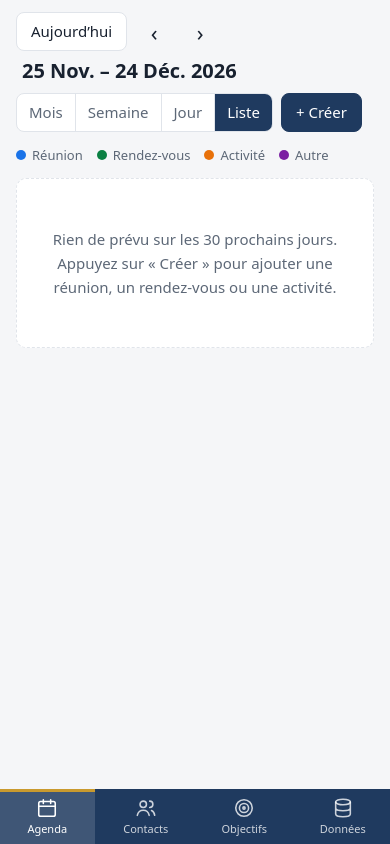
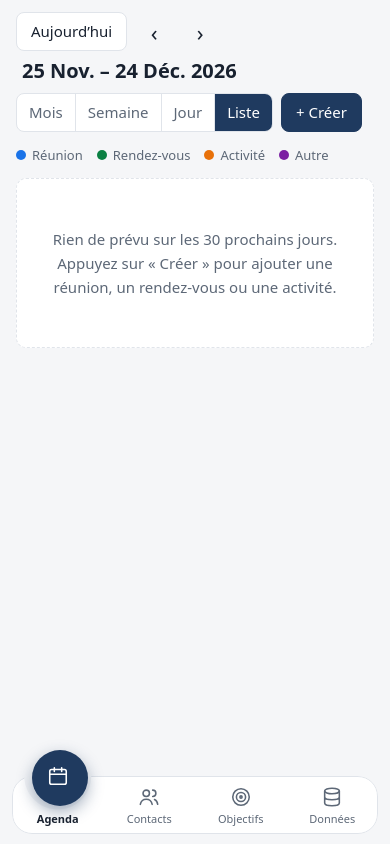
Before and after one commit to NexusCEO/consilium, a website with bundled scripts: page index.html in a window 390 px wide. Built offline with nearby package versions, Linux system fonts and the light colour scheme.

Commit message:
feat: barre de navigation mobile à encoche animée

```diff
--- a/css/styles.css
+++ b/css/styles.css
@@ -318,7 +318,16 @@ textarea { min-height: 84px; resize: vertical; }
 .toast .icon-btn { width: 32px; height: 32px; font-size: 20px; color: inherit; }
 .toast .icon-btn:hover { background: rgb(127 127 127 / .2); }
 
+/* Position de l'encoche animable (sinon elle saute d'un onglet à l'autre). */
+@property --notch-x {
+  syntax: "<length-percentage>";
+  inherits: true;
+  initial-value: 12.5%;
+}
+
 @media (prefers-reduced-motion: no-preference) {
+  .nav { transition: --notch-x .35s cubic-bezier(.3, .7, .2, 1); }
+  .nav a svg { transition: transform .35s cubic-bezier(.3, .7, .2, 1), color .2s; }
   .modal { transform: translateY(8px) scale(.98); }
   .modal[open]:where(:not([data-closing])) { transform: none; }
   @starting-style { .modal[open]:where(:not([data-closing])) { transform: translateY(8px) scale(.98); } }
@@ -338,11 +347,47 @@ textarea { min-height: 84px; resize: vertical; }
 /* Mobile */
 @media (max-width: 760px) {
   .app { grid-template-columns: 1fr; grid-template-rows: minmax(0, 1fr) auto; }
-  .sidebar { order: 2; padding: 0 0 env(safe-area-inset-bottom); gap: 0; }
+  /* Barre « magique » : l'onglet actif monte dans un cercle logé dans une encoche qui glisse. */
+  .sidebar { order: 2; padding: 30px 12px calc(10px + env(safe-area-inset-bottom)); gap: 0; background: var(--bg); color: var(--text); }
   .brand { display: none; }
-  .nav { flex-direction: row; }
-  .nav a { flex: 1; flex-direction: column; gap: 2px; padding: 8px 2px; border-radius: 0; font-size: 11px; }
-  .nav a[aria-current="page"] { box-shadow: inset 0 3px 0 var(--accent); }
+  .nav {
+    --notch-x: calc((var(--active, 0) + .5) * 25%);
+    position: relative;
+    isolation: isolate;
+    display: grid;
+    grid-template-columns: repeat(4, 1fr);
+    gap: 0;
+  }
+  /* Fond de la barre, creusé d'une encoche ronde sous l'onglet actif. */
+  .nav::after {
+    content: "";
+    position: absolute;
+    inset: 0;
+    z-index: -2;
+    border-radius: 20px;
+    background: var(--surface);
+    border: 1px solid var(--border);
+    mask: radial-gradient(circle 34px at var(--notch-x) 0, #0000 97%, #000 100%);
+  }
+  /* Cercle de l'onglet actif. */
+  .nav::before {
+    content: "";
+    position: absolute;
+    top: -26px;
+    left: var(--notch-x);
+    z-index: -1;
+    width: 52px;
+    height: 52px;
+    margin-left: -26px;
+    border-radius: 50%;
+    border: 2px solid transparent; /* reste visible en mode contraste élevé */
+    background: var(--primary);
+    box-shadow: 0 6px 16px color-mix(in srgb, var(--primary) 40%, transparent);
+  }
+  .nav a { flex-direction: column; gap: 3px; padding: 10px 2px 8px; border-radius: 0; font-size: 11px; color: var(--muted); }
+  .nav a:hover { background: none; color: var(--text); }
+  .nav a[aria-current="page"] { background: none; box-shadow: none; color: var(--text); font-weight: 700; }
+  .nav a[aria-current="page"] svg { color: var(--on-primary); transform: translateY(-21px); }
   .view { padding: 12px 16px; }
   .page-title { font-size: 20px; }
   .toolbar-group.grow { justify-content: flex-start; flex-basis: 100%; }
--- a/js/app.js
+++ b/js/app.js
@@ -43,7 +43,9 @@ function currentRoute() {
 
 function render() {
   const route = currentRoute();
-  document.querySelectorAll('[data-route]').forEach((a) => {
+  const links = [...document.querySelectorAll('.nav [data-route]')];
+  document.querySelector('.nav').style.setProperty('--active', String(Math.max(0, links.findIndex((a) => a.dataset.route === route))));
+  links.forEach((a) => {
     if (a.dataset.route === route) a.setAttribute('aria-current', 'page');
     else a.removeAttribute('aria-current');
   });
--- a/sw.js
+++ b/sw.js
@@ -1,5 +1,5 @@
 // Réseau d'abord (toujours la dernière version), cache en secours (hors ligne).
-const CACHE = 'consilium-v6';
+const CACHE = 'consilium-v7';
 const DATA_CACHE = 'consilium-data'; // copie locale des rappels, jamais effacée par une mise à jour
 const ASSETS = [
   './', 'index.html', 'manifest.webmanifest', 'css/styles.css',
```
Also changed, not shown: .impeccable/hook.cache.json.
